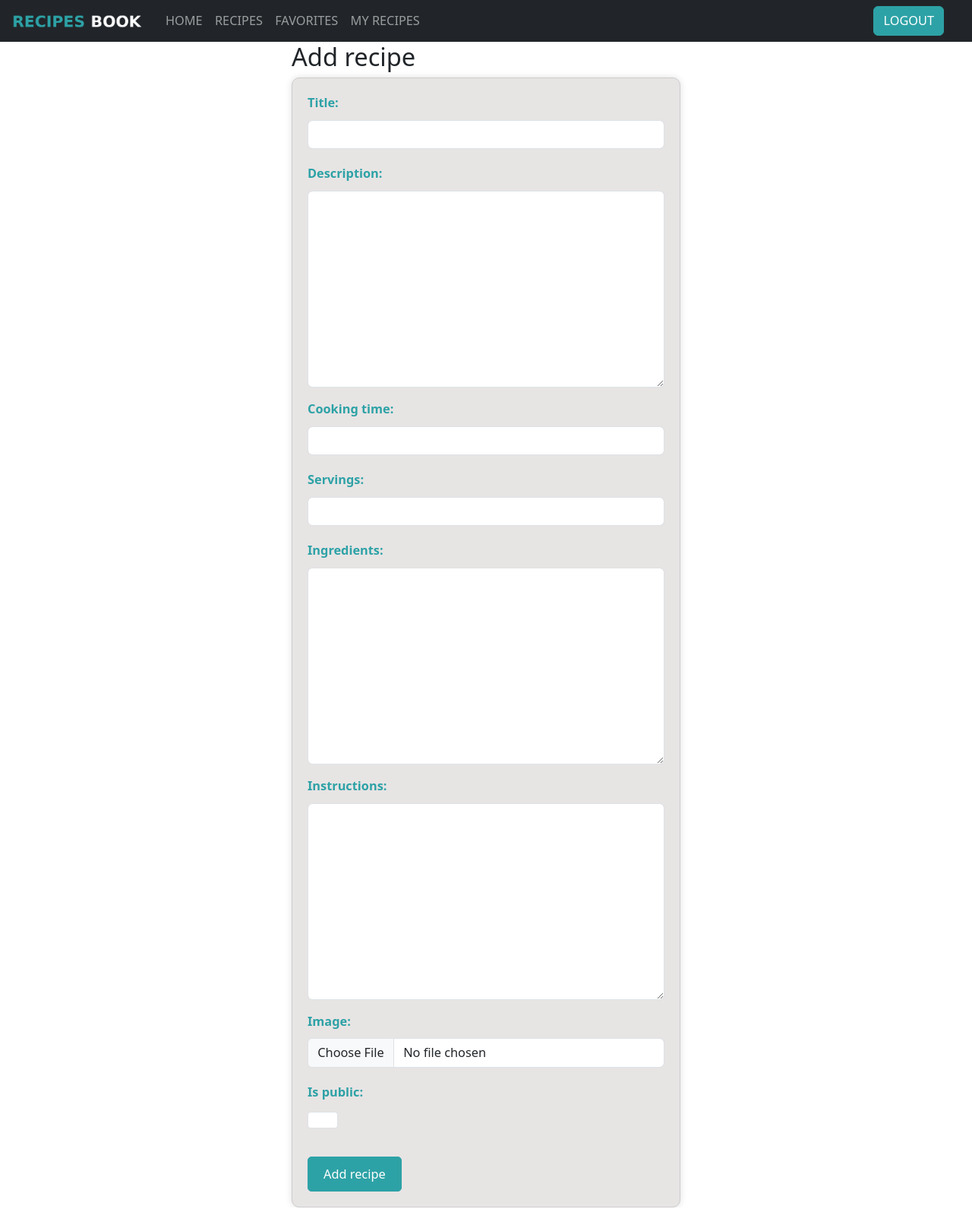
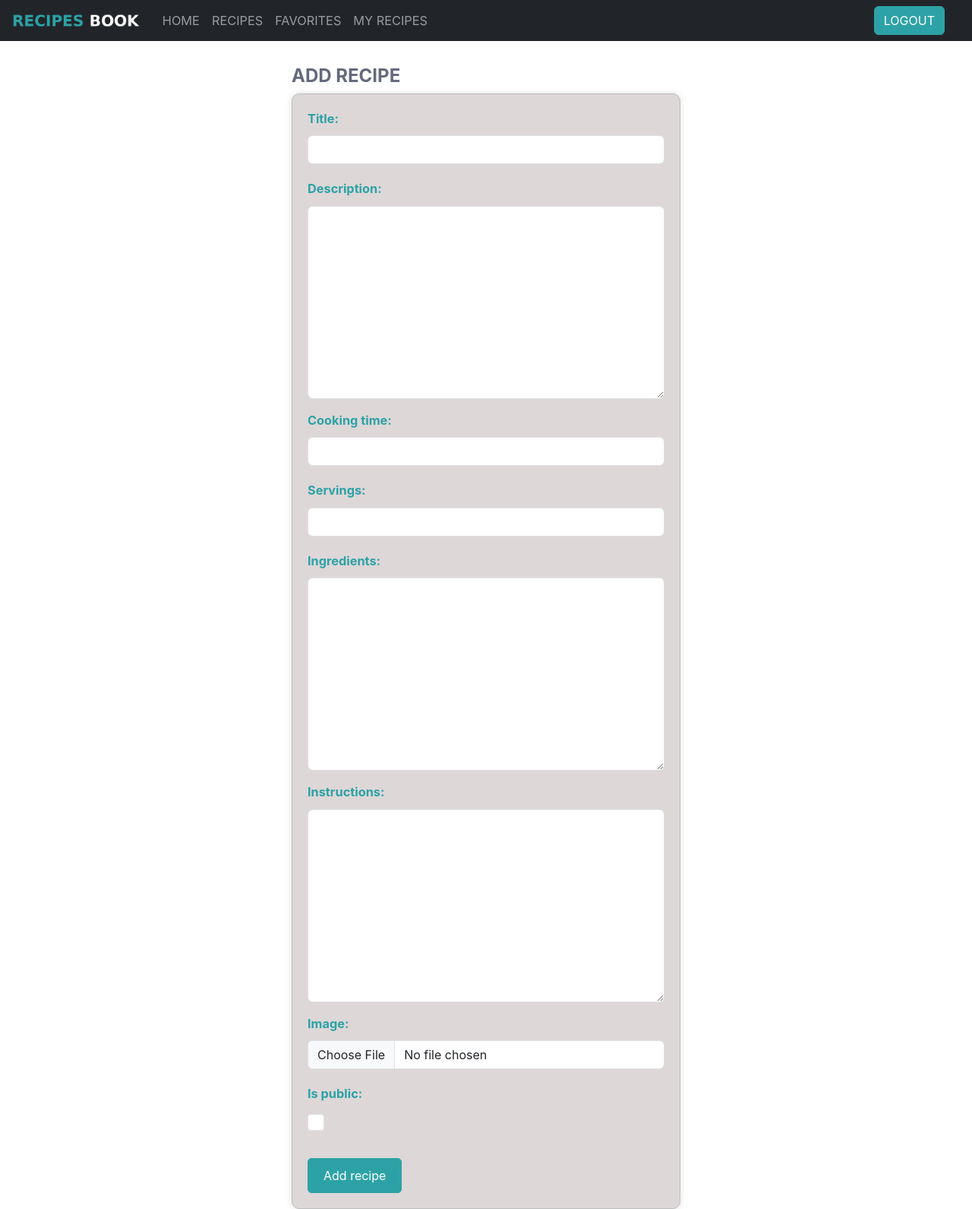
Before and after one commit to cafalchio/recipes-book, a Django app: page /recipes/add/ in a window 1280 px wide. Shown: the whole page at 76% size. Run offline with Django 3.2, Linux system fonts and the light colour scheme; the visitor is signed in with stand-in values (Sample User, id 1); some libraries are stand-ins or nearby versions.

Commit message:
change css style

```diff
--- a/static/css/style.css
+++ b/static/css/style.css
@@ -2,13 +2,17 @@
     margin: 0;
     padding: 0;
     box-sizing: border-box;
+  }
+  body {
+    text-rendering: optimizeLegibility;
     --bs-green: #2da2a6;
     --bl-background: rgba(0, 0, 0, 0.125);
+    --text-subtle: hsl(228, 11%, 44%);
     font-family: -apple-system, BlinkMacSystemFont, "Segoe UI", Roboto, Helvetica, Arial, sans-serif;
     font-size: calc(.7rem + 0.4vw);
-}
+  }
 
-.btn-success {
+  .btn-success {
     --bs-btn-color: #fff;
     --bs-btn-bg:  var(--bs-green);
     --bs-btn-border-color: var(--bs-green);
@@ -72,10 +76,16 @@
   justify-content: center;
 }
 
-/* ------------- SIGNUP ------------- */
+/* ------------- FORMS ------------- */
+.form-title{
+  color: var(--text-subtle);
+  font-size: 1.5rem;
+  font-weight: 700;
+}
+
 form {
-    background-color: #e7e4e4;
-    border: 1px solid #ccc;
+    background-color: #ddd7d7;
+    border: 1px solid #bebebe;
     padding: 20px;
     border-radius: 10px;
     box-shadow: 0 0 10px var(--bl-background);
@@ -97,11 +107,16 @@ form input {
   font-size: 16px;
 }
 
-form input[type="checkbox"] {
+.form-check-input {
     display: inline-block;
-    width: 40px;
+    height: 20px;
+    height: 20px;
     margin-right: 10px;
   }
+
+.form-control {
+  background-color: var(--bs-body-bg);
+}
 
 form button[type="submit"] {
     padding: 10px 20px;
@@ -114,8 +129,15 @@ form button[type="submit"] {
     text-align: center;
     max-width: max(400px, 40vw);
   }
+.form-title-subtext {
+  color: var(--text-subtle);
+  font-size: 1rem;
+  font-weight: 700;
+}
+
   /* Add recipe */
   .add-recipe-form {
+    padding-top: 2rem;
     max-width: max(400px, 40vw);
     margin: auto;
   }
--- a/templates/recipes/add_recipe.html
+++ b/templates/recipes/add_recipe.html
@@ -1,11 +1,9 @@
-{% extends 'base.html' %}
-{% block content %}
+{% extends 'base.html' %} {% block content %}
 <div class="add-recipe-form">
-<h2>Add recipe</h2>
-<form action="" method=POST>
-  {% csrf_token %}
-  {{ form.as_p }}
+  <h3 class="form-title">ADD RECIPE</h3>
+  <form action="" method="POST">
+    {% csrf_token %} {{ form.as_p }}
     <button type="submit" class="btn btn-success">Add recipe</button>
-</form>
+  </form>
 </div>
 {% endblock %}
```
Also changed, not shown: templates/account/logout.html (+4 -4 lines).
